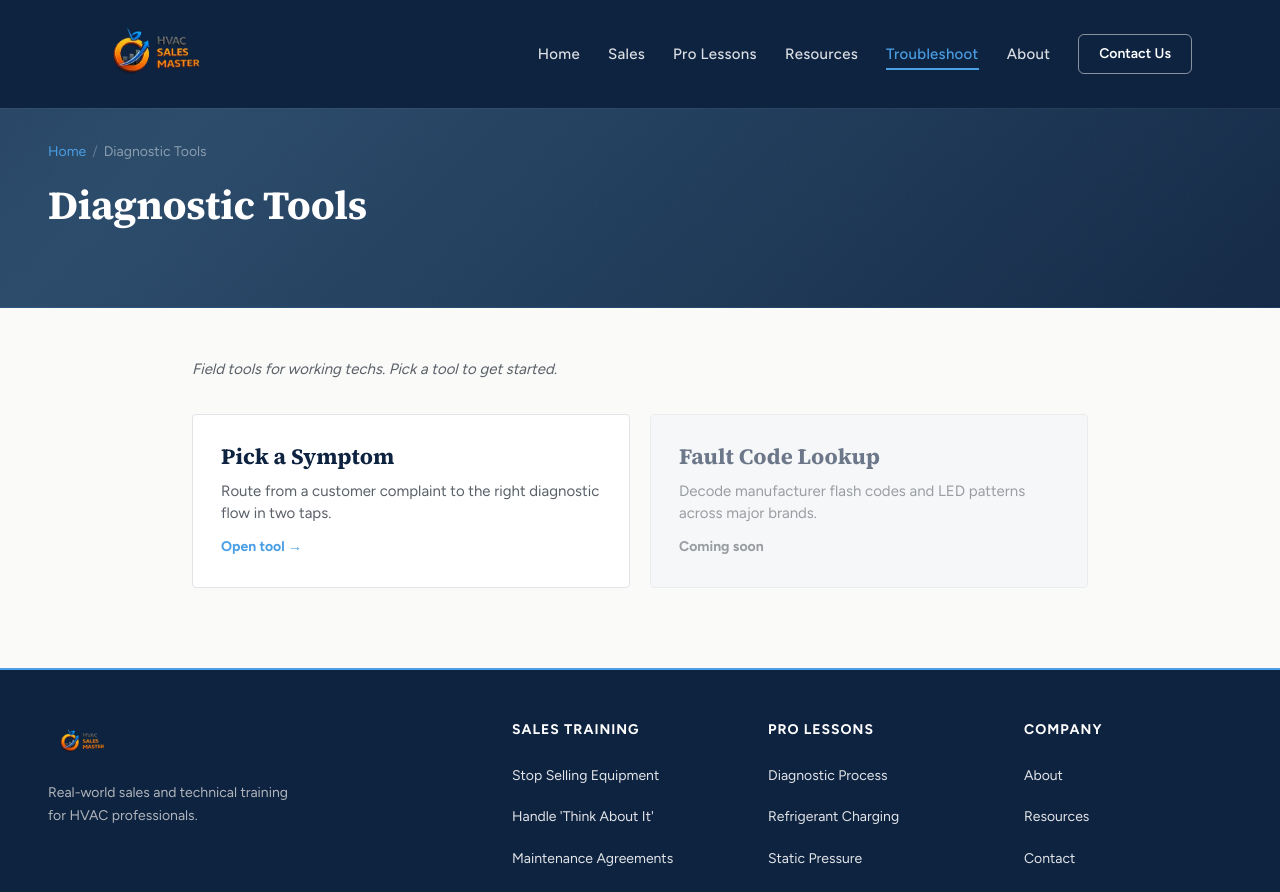
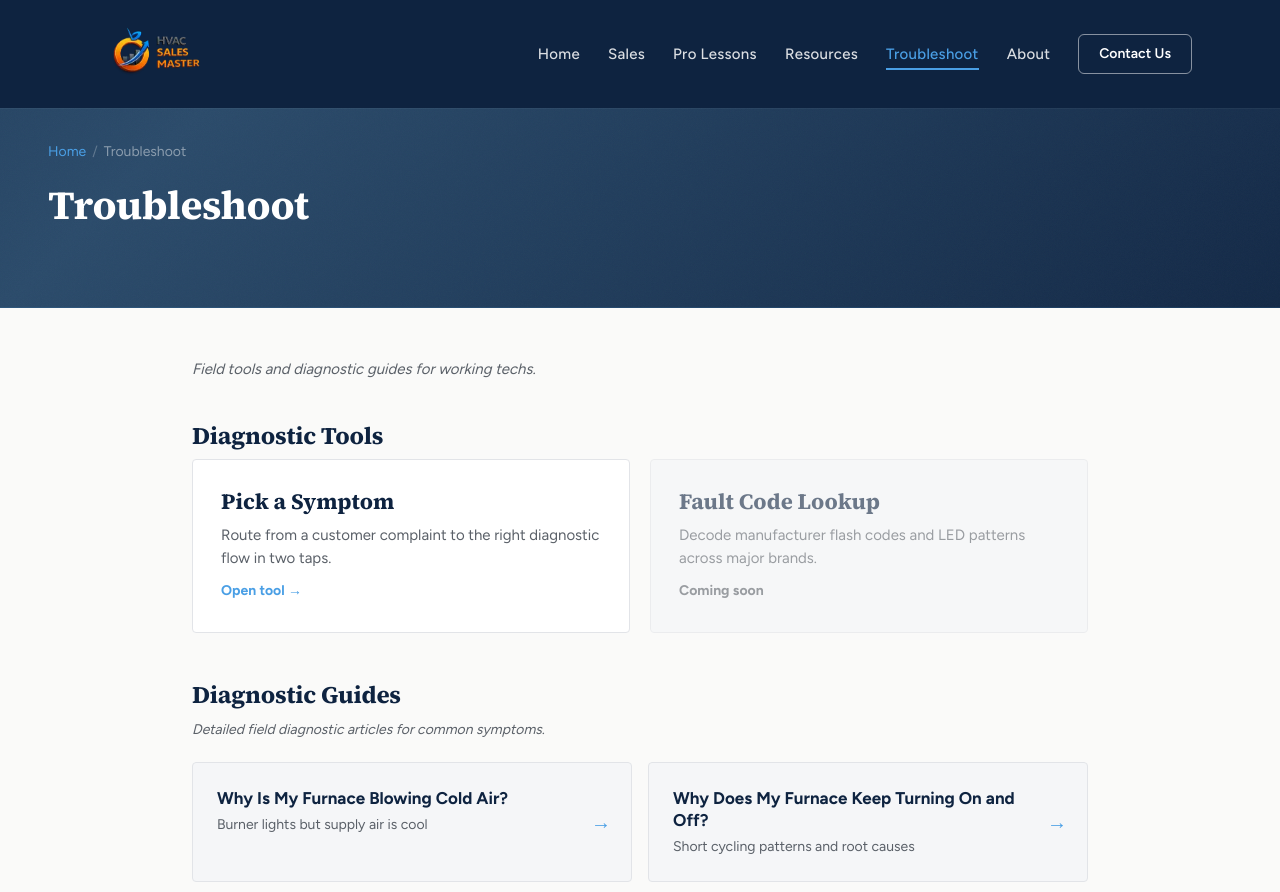
Before and after one commit to Ishack94/HVAC-sales-master, a React (Vite) app: page /troubleshoot in a window 1280 px wide. Shown: the top 892 px of the page. Built offline with nearby package versions, Linux system fonts and the light colour scheme.

Commit message:
Add Diagnostic Guides section to Troubleshoot umbrella page
Co-Authored-By: Claude Opus 4.6 (1M context) <noreply@anthropic.com>

```diff
--- a/src/pages/Troubleshoot.jsx
+++ b/src/pages/Troubleshoot.jsx
@@ -2,34 +2,74 @@ import React from 'react'
 import { Link, useLocation } from 'react-router-dom'
 import { Helmet } from 'react-helmet-async'
 import Banner from '../components/Layout/Banner'
+import { trackEvent } from '../utils/analytics'
 import styles from './Troubleshoot.module.css'
+
+const GUIDES = [
+  {
+    slug: 'furnace-blowing-cold-air',
+    title: 'Why Is My Furnace Blowing Cold Air?',
+    context: 'Burner lights but supply air is cool',
+  },
+  {
+    slug: 'furnace-short-cycling',
+    title: 'Why Does My Furnace Keep Turning On and Off?',
+    context: 'Short cycling patterns and root causes',
+  },
+  {
+    slug: 'furnace-not-turning-on',
+    title: 'Why Is My Furnace Not Turning On?',
+    context: 'No ignition, nothing happens',
+  },
+  {
+    slug: 'furnace-leaking-water',
+    title: 'Why Is My Furnace Leaking Water?',
+    context: 'Water near the furnace on 80% or 90%+',
+  },
+  {
+    slug: 'ac-not-blowing-cold-air',
+    title: 'Why Is My AC Not Blowing Cold Air?',
+    context: 'Blower runs, air is warm',
+  },
+  {
+    slug: 'furnace-making-strange-noises',
+    title: 'Why Is My Furnace Making Strange Noises?',
+    context: 'Seven shutdown-worthy noises',
+  },
+]
 
 export default function Troubleshoot() {
   const location = useLocation()
   const canonicalUrl = `https://www.hvacsalesmaster.com${location.pathname}`
 
+  const handleGuideClick = (slug) => {
+    trackEvent('diagnostic_guide_click', { guide_slug: slug })
+  }
+
   return (
     <>
       <Helmet>
-        <title>Diagnostic Tools — HVAC Troubleshooting | HVAC Sales Master</title>
-        <meta name="description" content="Field diagnostic tools for HVAC techs. Symptom router, fault code lookup, and more." />
+        <title>Troubleshoot — HVAC Diagnostic Tools & Guides | HVAC Sales Master</title>
+        <meta name="description" content="Field diagnostic tools and guides for HVAC techs. Symptom router, fault code lookup, and detailed diagnostic articles." />
         <link rel="canonical" href={canonicalUrl} />
-        <meta property="og:title" content="Diagnostic Tools — HVAC Troubleshooting | HVAC Sales Master" />
-        <meta property="og:description" content="Field diagnostic tools for HVAC techs. Symptom router, fault code lookup, and more." />
+        <meta property="og:title" content="Troubleshoot — HVAC Diagnostic Tools & Guides | HVAC Sales Master" />
+        <meta property="og:description" content="Field diagnostic tools and guides for HVAC techs. Symptom router, fault code lookup, and detailed diagnostic articles." />
         <meta property="og:url" content={canonicalUrl} />
         <meta property="og:type" content="website" />
       </Helmet>
       <Banner
-        title="Diagnostic Tools"
+        title="Troubleshoot"
         breadcrumbs={[
           { label: 'Home', to: '/' },
-          { label: 'Diagnostic Tools' },
+          { label: 'Troubleshoot' },
         ]}
       />
       <div className={styles.layout}>
         <main className={styles.main}>
-          <p className={styles.subhead}>Field tools for working techs. Pick a tool to get started.</p>
-          <div className={styles.grid}>
+          <p className={styles.pageSubhead}>Field tools and diagnostic guides for working techs.</p>
+
+          <h2 className={styles.sectionH2}>Diagnostic Tools</h2>
+          <div className={styles.toolGrid}>
             <Link to="/troubleshoot/symptom" className={styles.card}>
               <p className={styles.cardTitle}>Pick a Symptom</p>
               <p className={styles.cardDesc}>Route from a customer complaint to the right diagnostic flow in two taps.</p>
@@ -41,6 +81,23 @@ export default function Troubleshoot() {
               <span className={styles.cardCtaDisabled}>Coming soon</span>
             </div>
           </div>
+
+          <h2 className={styles.sectionH2}>Diagnostic Guides</h2>
+          <p className={styles.sectionSubhead}>Detailed field diagnostic articles for common symptoms.</p>
+          <div className={styles.guideGrid}>
+            {GUIDES.map((g) => (
+              <Link
+                key={g.slug}
+                to={`/pro-lessons/${g.slug}`}
+                className={styles.tile}
+                onClick={() => handleGuideClick(g.slug)}
+              >
+                <span className={styles.tileLabel}>{g.title}</span>
+                <span className={styles.tileContext}>{g.context}</span>
+                <span className={styles.tileArrow} aria-hidden="true">&rarr;</span>
+              </Link>
+            ))}
+          </div>
         </main>
       </div>
     </>
--- a/src/pages/Troubleshoot.module.css
+++ b/src/pages/Troubleshoot.module.css
@@ -8,18 +8,37 @@
   min-width: 0;
 }
 
-.subhead {
+.pageSubhead {
   font-family: 'Figtree', sans-serif;
   font-size: 15px;
   color: #5a6068;
   font-style: italic;
-  margin-bottom: 32px;
+  margin-bottom: 40px;
 }
 
-.grid {
+.sectionH2 {
+  font-family: 'Source Serif 4', Georgia, serif;
+  font-size: 24px;
+  font-weight: 700;
+  color: #0e2340;
+  margin: 0 0 8px;
+  line-height: 1.2;
+}
+
+.sectionSubhead {
+  font-family: 'Figtree', sans-serif;
+  font-size: 14px;
+  color: #5a6068;
+  font-style: italic;
+  margin: 0 0 20px;
+}
+
+/* Diagnostic Tools cards */
+.toolGrid {
   display: grid;
   grid-template-columns: repeat(2, 1fr);
   gap: 20px;
+  margin-bottom: 48px;
 }
 
 .card {
@@ -83,12 +102,77 @@
   margin-top: auto;
 }
 
+/* Diagnostic Guides tiles */
+.guideGrid {
+  display: grid;
+  grid-template-columns: repeat(2, 1fr);
+  gap: 16px;
+}
+
+.tile {
+  display: flex;
+  flex-direction: column;
+  gap: 6px;
+  position: relative;
+  padding: 24px 48px 24px 24px;
+  background: #f5f6f8;
+  border: 1px solid #e2e4e8;
+  border-radius: 4px;
+  text-decoration: none;
+  min-height: 88px;
+  transition: border-color 0.15s ease, background 0.15s ease;
+}
+
+.tile:hover {
+  border-color: #4a9fe5;
+  background: #fafaf9;
+}
+
+.tileLabel {
+  font-family: 'Figtree', sans-serif;
+  font-size: 17px;
+  font-weight: 700;
+  color: #0e2340;
+  line-height: 1.3;
+}
+
+.tileContext {
+  font-family: 'Figtree', sans-serif;
+  font-size: 14px;
+  color: #5a6068;
+  line-height: 1.4;
+}
+
+.tileArrow {
+  position: absolute;
+  right: 20px;
+  top: 50%;
+  transform: translateY(-50%);
+  font-size: 20px;
+  color: #4a9fe5;
+  font-weight: 700;
+  transition: transform 0.15s ease;
+}
+
+.tile:hover .tileArrow {
+  transform: translateY(-50%) translateX(3px);
+}
+
 @media (max-width: 640px) {
   .layout {
     padding: 24px 16px 60px;
   }
 
-  .grid {
+  .toolGrid {
     grid-template-columns: 1fr;
   }
+
+  .guideGrid {
+    grid-template-columns: 1fr;
+  }
+
+  .tile {
+    padding: 20px 48px 20px 20px;
+    min-height: 72px;
+  }
 }
```
